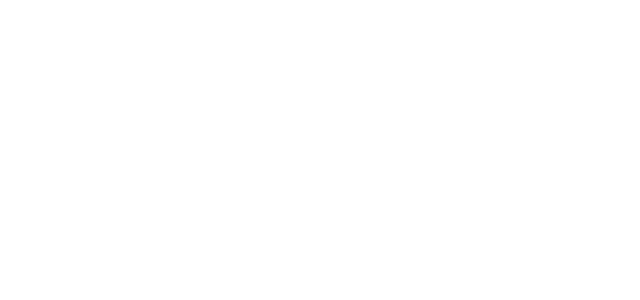
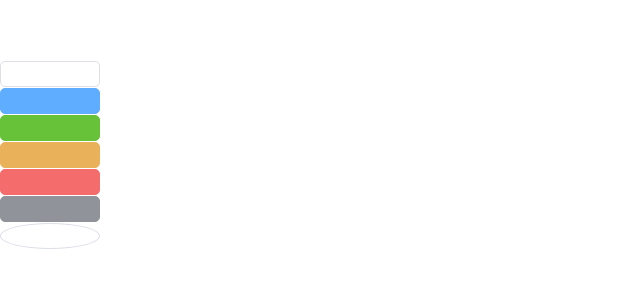
Before and after one commit to WinnieWei0/winUI, a Vue app: page / in a window 1280 px wide. Shown: the top 300 px of the page, without its empty margins (0-640 px from the left). Built offline with nearby package versions, Linux system fonts and the light colour scheme.

Commit message:
按钮样式

```diff
--- /dev/null
+++ b/packages/button/index.js
@@ -0,0 +1 @@
+export { default } from './src/button.vue'
--- /dev/null
+++ b/packages/button/src/button.vue
@@ -0,0 +1,84 @@
+<template>
+  <div>
+    <button
+    :class="['w-button-'+type,{'w-button-disabled':disabled},{'w-button-circle':circle}]"
+    :disabled="disabled"
+    @click="handleClick"></button>
+  </div>
+</template>
+
+<script>
+export default {
+  name: 'w-button',
+  props: {
+    type: {
+      type: String,
+      default: 'default'
+    },
+    disabled: Boolean,
+    circle: Boolean,
+    icon: String
+  },
+  data() {
+    return {
+      count: 0
+    }
+  },
+  methods: {
+    handleClick() {
+      this.count++
+      alert(this.count)
+    }
+  }
+}
+</script>
+
+<style scoped>
+button{
+  width: 100%;
+  border: 1px solid #dcdfe6;
+  background: none;
+  padding: 12px 20px;
+  border-radius: 5px;
+  font-size: 16px;
+  outline: 0;
+}
+.w-button-default{
+  border-color: #dcdfe6;
+}
+/* 背景色 */
+.w-button-primary{
+background-color: rgb(95, 173, 255);
+border-color: rgb(95, 173, 255);
+color: white;
+}
+.w-button-success{
+background-color: rgb(103, 194, 58);
+border-color: rgb(103, 194, 58);
+color: white;
+}
+.w-button-warning{
+background-color: rgb(234, 177, 91);
+border-color: rgb(234, 177, 91);
+color: white;
+}
+.w-button-danger{
+background-color: rgb(245, 108, 108);
+border-color: rgb(245, 108, 108);
+color: white;
+}
+/* 不可用 */
+.w-button-disabled{
+background-color: rgb(144, 147, 153);
+border-color: rgb(144, 147, 153);
+color: white;
+}
+/* 圆角 */
+.w-button-round{
+border-radius: 50px;
+}
+/* 圆 */
+.w-button-circle{
+  border-radius: 50%;
+}
+</style>
--- a/src/App.vue
+++ b/src/App.vue
@@ -20,4 +20,91 @@ export default {
   color: #2c3e50;
   margin-top: 60px;
 }
+html,
+body,
+div,
+span,
+applet,
+object,
+iframe,
+h1,
+h2,
+h3,
+h4,
+h5,
+h6,
+p,
+blockquote,
+pre,
+a,
+abbr,
+acronym,
+address,
+big,
+cite,
+code,
+del,
+dfn,
+em,
+img,
+ins,
+kbd,
+q,
+s,
+samp,
+small,
+strike,
+strong,
+sub,
+sup,
+tt,
+var,
+b,
+u,
+i,
+center,
+dl,
+dt,
+dd,
+ol,
+ul,
+li,
+fieldset,
+form,
+label,
+legend,
+table,
+caption,
+tbody,
+tfoot,
+thead,
+tr,
+th,
+td,
+article,
+aside,
+canvas,
+details,
+embed,
+figure,
+figcaption,
+footer,
+header,
+hgroup,
+menu,
+nav,
+output,
+ruby,
+section,
+summary,
+time,
+mark,
+audio,
+video {
+  margin: 0;
+  padding: 0;
+  border: 0;
+  vertical-align: baseline;
+  font-size: inherit;
+}
 </style>
--- a/src/components/HelloWorld.vue
+++ b/src/components/HelloWorld.vue
@@ -1,116 +1,41 @@
 <template>
-  <!-- <div class="hello">
-    <h1>{{ msg }}</h1>
-    <h2>Essential Links</h2>
-    <ul>
-      <li>
-        <a
-          href="https://vuejs.org"
-          target="_blank"
-        >
-          Core Docs
-        </a>
-      </li>
-      <li>
-        <a
-          href="https://forum.vuejs.org"
-          target="_blank"
-        >
-          Forum
-        </a>
-      </li>
-      <li>
-        <a
-          href="https://chat.vuejs.org"
-          target="_blank"
-        >
-          Community Chat
-        </a>
-      </li>
-      <li>
-        <a
-          href="https://twitter.com/vuejs"
-          target="_blank"
-        >
-          Twitter
-        </a>
-      </li>
-      <br>
-      <li>
-        <a
-          href="http://vuejs-templates.github.io/webpack/"
-          target="_blank"
-        >
-          Docs for This Template
-        </a>
-      </li>
-    </ul>
-    <h2>Ecosystem</h2>
-    <ul>
-      <li>
-        <a
-          href="http://router.vuejs.org/"
-          target="_blank"
-        >
-          vue-router
-        </a>
-      </li>
-      <li>
-        <a
-          href="http://vuex.vuejs.org/"
-          target="_blank"
-        >
-          vuex
-        </a>
-      </li>
-      <li>
-        <a
-          href="http://vue-loader.vuejs.org/"
-          target="_blank"
-        >
-          vue-loader
-        </a>
-      </li>
-      <li>
-        <a
-          href="https://github.com/vuejs/awesome-vue"
-          target="_blank"
-        >
-          awesome-vue
-        </a>
-      </li>
-    </ul>
-  </div> -->
   <div class="example">
-
+    <div class="btnDetaul">
+      <w-button>button</w-button>
+    </div>
+    <div class="btnDetaul">
+      <w-button type="primary">button</w-button>
+    </div>
+    <div class="btnDetaul">
+      <w-button type="success">button</w-button>
+    </div>
+    <div class="btnDetaul">
+      <w-button type="warning">button</w-button>
+    </div>
+    <div class="btnDetaul">
+      <w-button type="danger">button</w-button>
+    </div>
+    <div class="btnDetaul">
+      <w-button disabled>button</w-button>
+    </div>
+    <div class="btnDetaul">
+      <w-button type="detault" circle>button</w-button>
+    </div>
   </div>
 </template>
 
 <script>
 export default {
   name: 'HelloWorld',
-  data () {
-    return {
-      msg: 'Welcome to Your Vue.js App'
-    }
+  data() {
+    return {}
   }
 }
 </script>
 
 <!-- Add "scoped" attribute to limit CSS to this component only -->
 <style scoped>
-h1, h2 {
-  font-weight: normal;
-}
-ul {
-  list-style-type: none;
-  padding: 0;
-}
-li {
-  display: inline-block;
-  margin: 0 10px;
-}
-a {
-  color: #42b983;
+.btnDetaul {
+  width: 100px;
 }
 </style>
--- a/src/main.js
+++ b/src/main.js
@@ -3,6 +3,9 @@
 import Vue from 'vue'
 import App from './App'
 import router from './router'
+
+import Button from '../packages/button'
+Vue.component(Button.name, Button)
 
 Vue.config.productionTip = false
 
--- a/src/router/index.js
+++ b/src/router/index.js
@@ -1,6 +1,6 @@
 import Vue from 'vue'
 import Router from 'vue-router'
-import HelloWorld from '@/components/HelloWorld'
+import HelloWorld from '../components/HelloWorld'
 
 Vue.use(Router)
 
```
Also changed, not shown: packages/button.vue/src/button.vue (deleted, +0 -12 lines), .eslintrc.js, src/style/empty.css (added).
